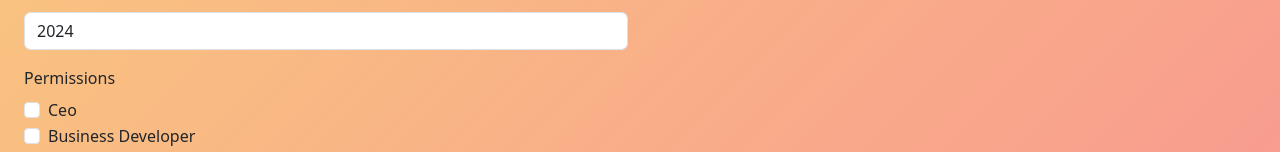
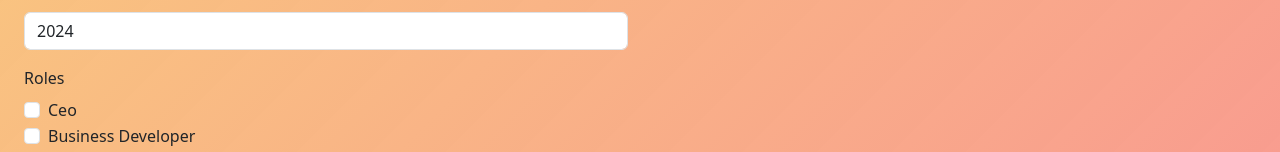
Before and after one commit to saraabdelrhman/admin-wallyt, a React (Create React App) app: page /useredit in a window 1280 px wide. Shown: the part 554-706 px from the top of the page. Built offline with nearby package versions, Linux system fonts and the light colour scheme.

Commit message:
Update Useredit.js

```diff
--- a/src/components/Edit&Delete/Useredit.js
+++ b/src/components/Edit&Delete/Useredit.js
@@ -162,7 +162,7 @@ const UserEdit = () => {
         <Row className="mb-3">
           <Col md={6}>
             <Form.Group controlId="formUserPermissions" className="mb-3">
-              <Form.Label>Permissions</Form.Label>
+              <Form.Label>Roles</Form.Label>
               <div>
                 {availablePermissions.map((permission, index) => (
                   <Form.Check
```
